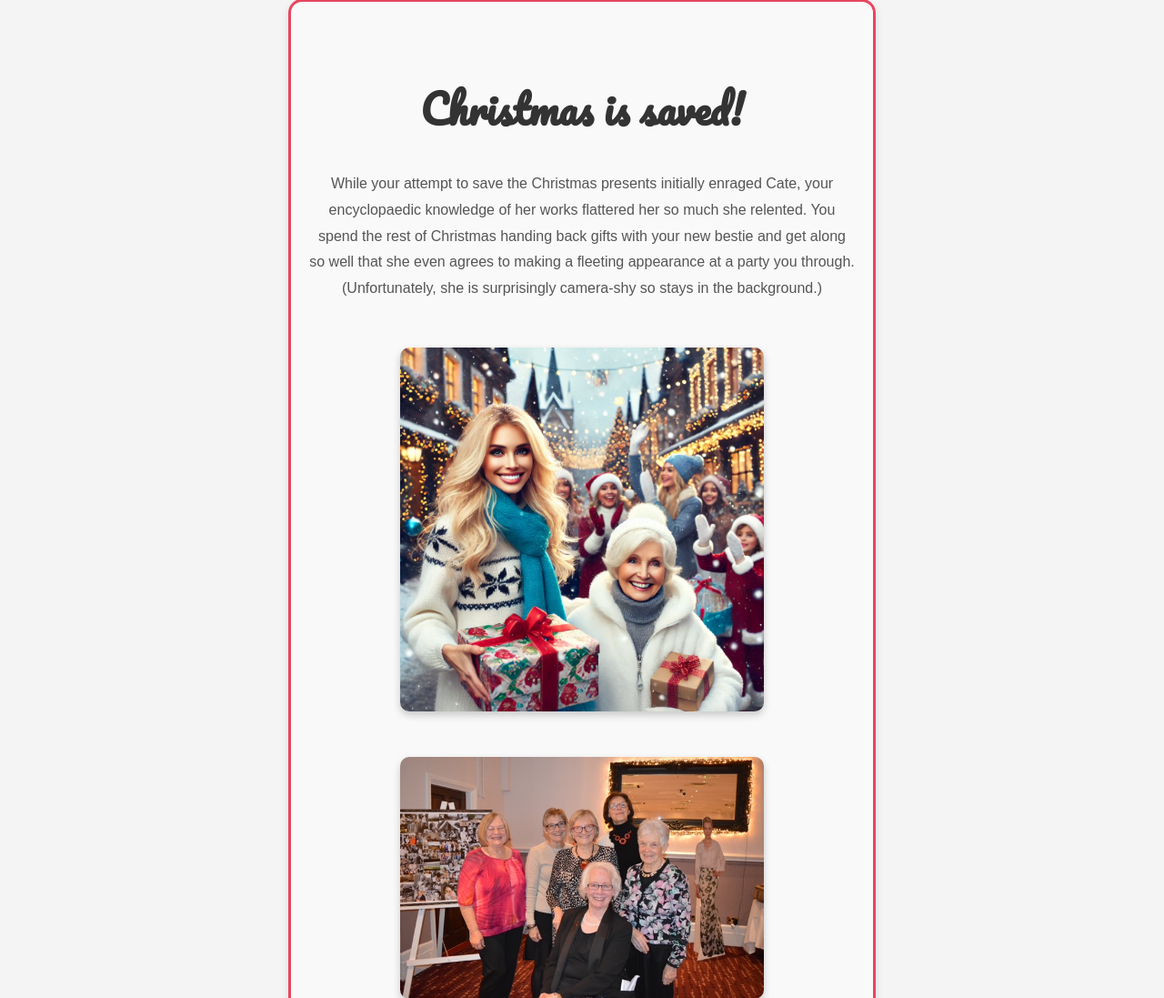
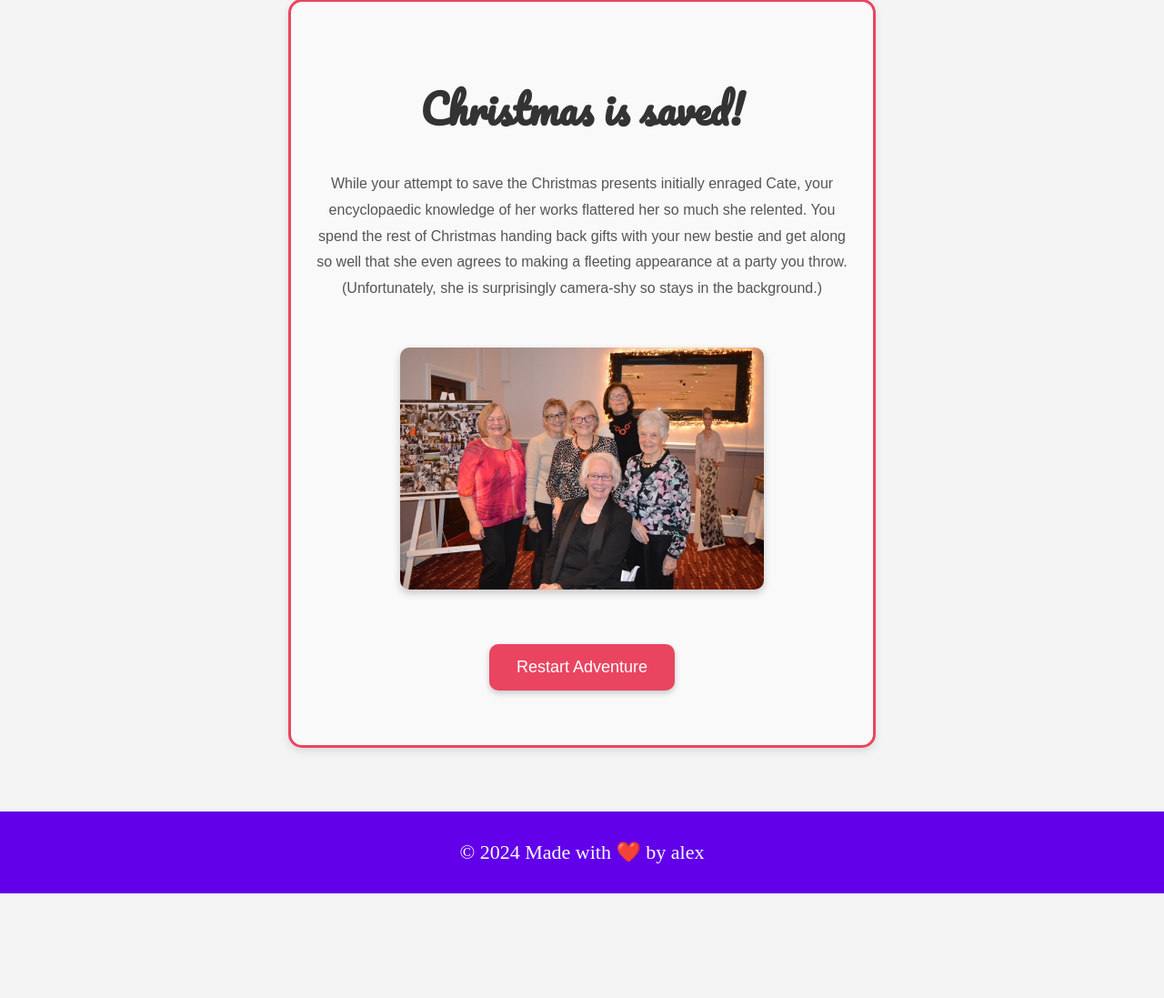
Before and after one commit to alexbull1999/XmasGame2024, a Flask app: page /christmas-mystery/confrontation in a window 1280 px wide. Shown: the part 218-1315 px from the top of the page at 91% size. After the commit the page ends 1200 px from the top, so only its background shows below. Run offline with Flask 3, Linux system fonts and the light colour scheme.

Commit message:
Changing 1 image, now all done

```diff
--- a/templates/confrontation.html
+++ b/templates/confrontation.html
@@ -10,12 +10,11 @@
         your encyclopaedic knowledge of her works flattered her so much she relented.
         You spend the rest of Christmas handing back gifts with your new bestie and
         get along so well that she even agrees to making a fleeting appearance at a
-        party you through. (Unfortunately, she is surprisingly camera-shy so stays in
+        party you throw. (Unfortunately, she is surprisingly camera-shy so stays in
         the background.)
     </p>
 
     <!-- Optional Image -->
-    <img src="/static/images/confrontation.png" alt="Illustration of the ending" class="dead-end-image">
     <img src="/static/images/nanafriendscate.jpg" alt="Cate at the party" class="dead-end-image">
 
     <!-- Restart Button -->
```
